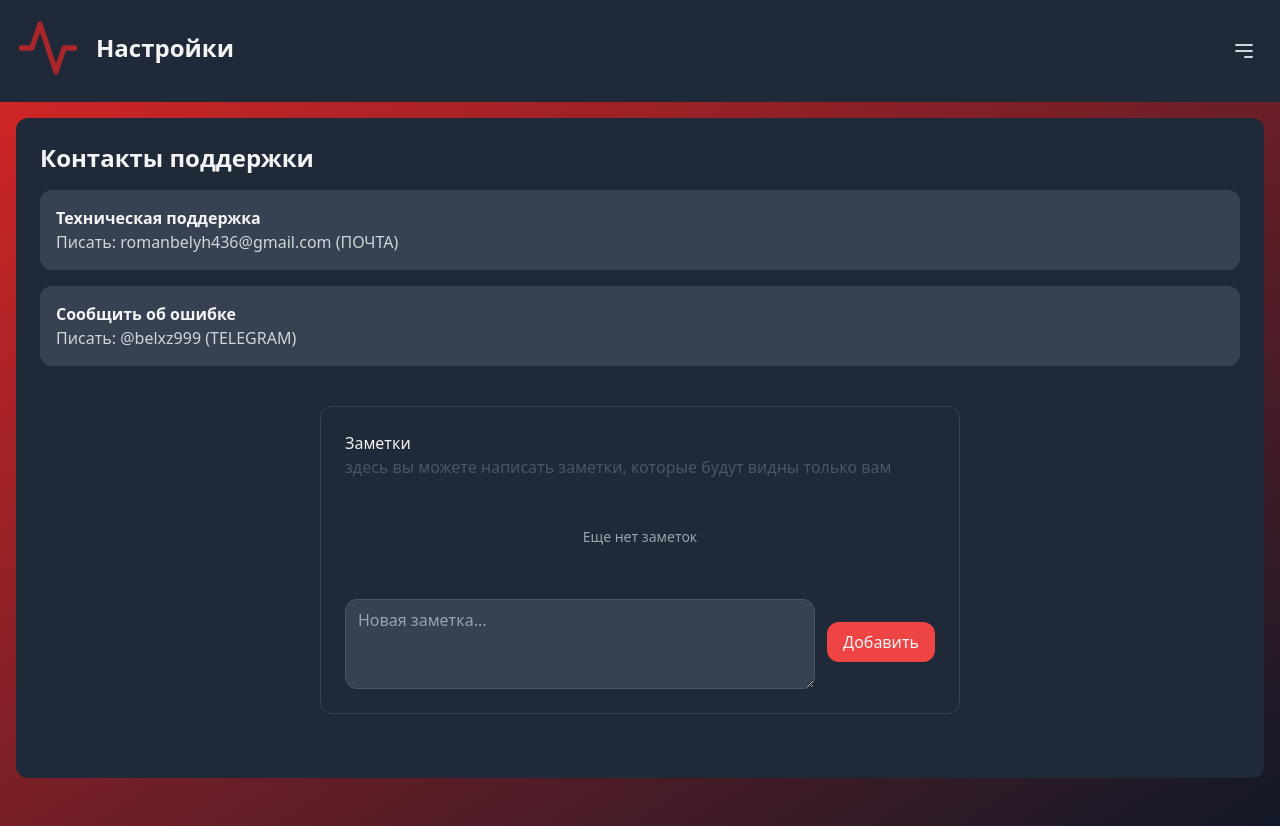
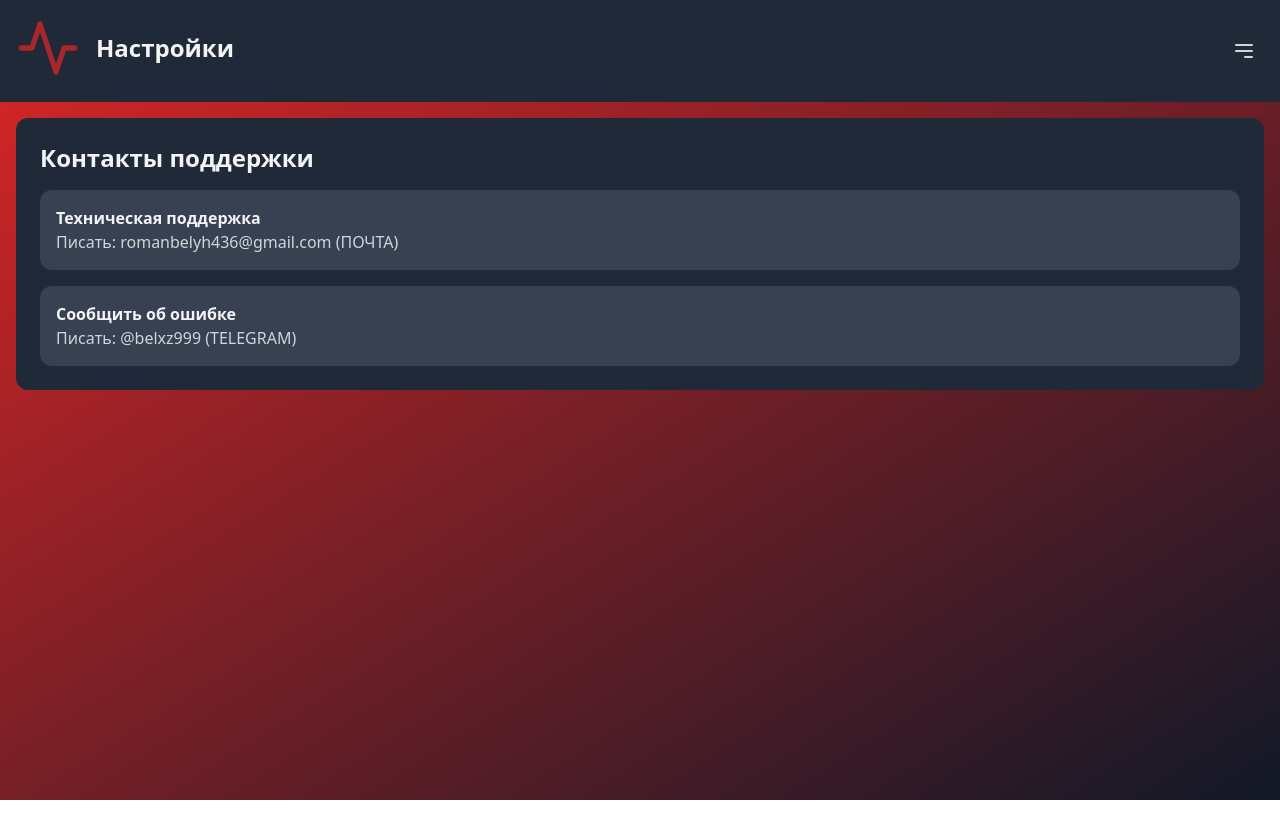
Before and after one commit to Belxz777/web-hr, a Next.js app: page /settings in a window 1280 px wide. After the commit the page ends 800 px from the top, so only its background shows below. Built offline with nearby package versions, Linux system fonts and the light colour scheme.

Commit message:
fixes -notes

```diff
--- a/src/app/settings/docs/page.tsx
+++ b/src/app/settings/docs/page.tsx
@@ -5,7 +5,6 @@ import Link from "next/link"
 import { PulseLogo } from "@/svgs/Logo"
 import { useRouter } from "next/navigation"
 import { Header } from "@/components/ui/header"
-import { Notes } from "@/components/buildIn/Notes"
 
 const documentationSections = [
   { id: "frontend", title: "Фронтенд" },
--- a/src/app/settings/page.tsx
+++ b/src/app/settings/page.tsx
@@ -4,7 +4,6 @@ import { useState, useEffect } from 'react'
 import Link from 'next/link'
 import { PulseLogo } from '@/svgs/Logo'
 import { Header } from '@/components/ui/header'
-import { Notes } from '@/components/buildIn/Notes'
 
 // Пример данных контактов поддержки
 const supportContacts = [
@@ -63,7 +62,6 @@ export default function SettingsPage() {
 Документация
           </Link>
         </section> */}
-                      <Notes  />
             </section>
       </main>
     </div>
--- a/src/components/buildIn/Notes.tsx
+++ b/src/components/buildIn/Notes.tsx
@@ -1,87 +1,87 @@
-"use client";
+// "use client";
 
-import { useEffect, useState } from "react";
+// import { useEffect, useState } from "react";
 
-export const Notes = () => {
-  const [notes, setNotes] = useState([]);
-  const [newNote, setNewNote] = useState("");
+// export const Notes = () => {
+//   const [notes, setNotes] = useState([]);
+//   const [newNote, setNewNote] = useState("");
 
-  useEffect(() => {
-    const savedNotes = localStorage.getItem("notes");
-    if (savedNotes) {
-      setNotes(JSON.parse(savedNotes));
-    }
-  }, []);
+//   useEffect(() => {
+//     const savedNotes = localStorage.getItem("notes");
+//     if (savedNotes) {
+//       setNotes(JSON.parse(savedNotes));
+//     }
+//   }, []);
 
-  const handleAddNote = () => {
-    if (!newNote.trim()) return;
+//   const handleAddNote = () => {
+//     if (!newNote.trim()) return;
 
-    const updatedNotes = [...notes, { id: Date.now(), text: newNote.trim() }];
-    setNotes(updatedNotes);
-    localStorage.setItem("notes", JSON.stringify(updatedNotes));
-    setNewNote("");
-  };
+//     const updatedNotes = [...notes, { id: Date.now(), text: newNote.trim() }];
+//     setNotes(updatedNotes);
+//     localStorage.setItem("notes", JSON.stringify(updatedNotes));
+//     setNewNote("");
+//   };
 
-  const handleDeleteNote = (id) => {
-    const updatedNotes = notes.filter((note) => note.id !== id);
-    setNotes(updatedNotes);
-    localStorage.setItem("notes", JSON.stringify(updatedNotes));
-  };
+//   const handleDeleteNote = (id) => {
+//     const updatedNotes = notes.filter((note) => note.id !== id);
+//     setNotes(updatedNotes);
+//     localStorage.setItem("notes", JSON.stringify(updatedNotes));
+//   };
 
-  return (
-    <div className="w-full max-w-2xl mx-auto p-4">
-      <div className="space-y-4 bg-gray-800 rounded-xl p-6 my-6 flex flex-col gap-4 border border-gray-700 ">
-        <div>
-          <h2 className="text-base font-medium text-gray-100">Заметки</h2>
-          <h3 className="text-base font-medium text-gray-600">здесь вы можете написать заметки, которые будут видны только вам</h3>
-        </div>
+//   return (
+//     <div className="w-full max-w-2xl mx-auto p-4">
+//       <div className="space-y-4 bg-gray-800 rounded-xl p-6 my-6 flex flex-col gap-4 border border-gray-700 ">
+//         <div>
+//           <h2 className="text-base font-medium text-gray-100">Заметки</h2>
+//           <h3 className="text-base font-medium text-gray-600">здесь вы можете написать заметки, которые будут видны только вам</h3>
+//         </div>
 
-        <ul className="max-h-80 overflow-y-auto space-y-2">
-          {notes.length === 0 ? (
-            <li className="text-gray-400 text-center py-4 text-sm">
-              Еще нет заметок
-            </li>
-          ) : (
-            notes.map((note) => (
-              <li
-                key={note.id}
-                className="flex items-center gap-3 p-2 bg-gray-700 rounded-xl"
-              >
-                <textarea
-                  rows={3}
-                  readOnly
-                  value={note.text}
-                  className="emailInputStyles flex-1 h-auto"
-                  style={{ resize: "none" }}
-                />
-                <button
-                  onClick={() => handleDeleteNote(note.id)}
-                  className="createButton"
-                  aria-label="Delete note"
-                >
-                  Удалить
-                </button>
-              </li>
-            ))
-          )}
-        </ul>
+//         <ul className="max-h-80 overflow-y-auto space-y-2">
+//           {notes.length === 0 ? (
+//             <li className="text-gray-400 text-center py-4 text-sm">
+//               Еще нет заметок
+//             </li>
+//           ) : (
+//             notes.map((note) => (
+//               <li
+//                 key={note.id}
+//                 className="flex items-center gap-3 p-2 bg-gray-700 rounded-xl"
+//               >
+//                 <textarea
+//                   rows={3}
+//                   readOnly
+//                   value={note.text}
+//                   className="emailInputStyles flex-1 h-auto"
+//                   style={{ resize: "none" }}
+//                 />
+//                 <button
+//                   onClick={() => handleDeleteNote(note.id)}
+//                   className="createButton"
+//                   aria-label="Delete note"
+//                 >
+//                   Удалить
+//                 </button>
+//               </li>
+//             ))
+//           )}
+//         </ul>
 
-        <div className="flex items-center gap-3">
-          <textarea
-            value={newNote}
-            onChange={(e) => setNewNote(e.target.value)}
-            placeholder="Новая заметка..."
-            className="emailInputStyles flex-1"
-            rows={3}
-          />
-          <button
-            onClick={handleAddNote}
-            className="createButton"
-          >
-            Добавить
-          </button>
-        </div>
-      </div>
-    </div>
-  );
-};
+//         <div className="flex items-center gap-3">
+//           <textarea
+//             value={newNote}
+//             onChange={(e) => setNewNote(e.target.value)}
+//             placeholder="Новая заметка..."
+//             className="emailInputStyles flex-1"
+//             rows={3}
+//           />
+//           <button
+//             onClick={handleAddNote}
+//             className="createButton"
+//           >
+//             Добавить
+//           </button>
+//         </div>
+//       </div>
+//     </div>
+//   );
+// };
```
